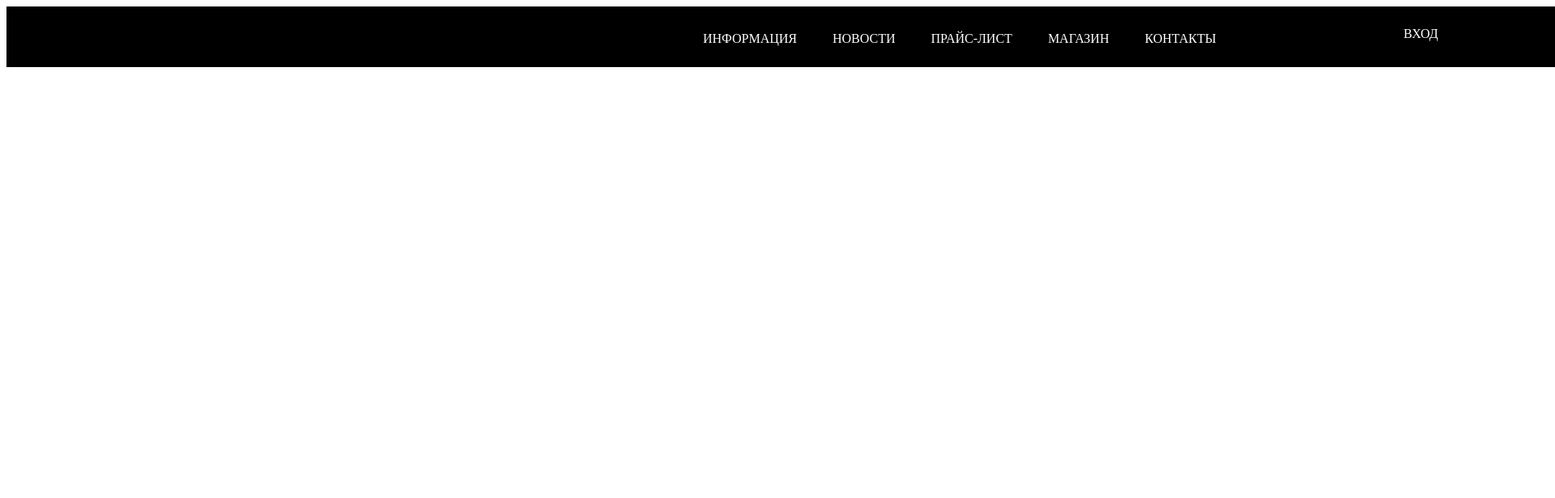
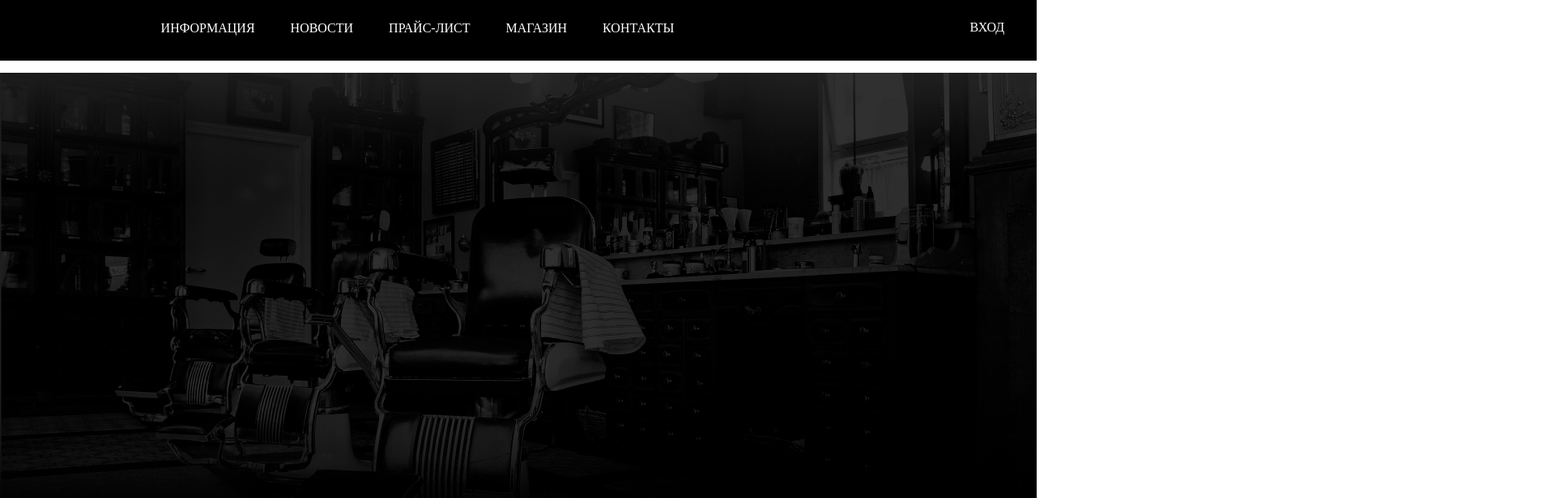
Before and after one commit to Ilya-Kuzznetsov/292029-barbershop, a plain HTML site: page index.html in a window 1280 px wide. Shown: the top 616 px of the page at 81% size, 1920 px wide, since content can reach past the window. Drawn offline with Linux system fonts and the light colour scheme.

Commit message:
Бэкграунд + шапка (съезжает бэкграунд)

```diff
--- a/css/style.css
+++ b/css/style.css
@@ -1,20 +1,35 @@
 body{
-    width: 2560px;
+    position: relative;
+    width: 100%;
     height: 1756px;
+    text-align: center;
+    margin: 0;
+
 }
+main{
+    background-image: url("../img/123.jpg");
+    background-repeat: no-repeat;
+    background-size: 100%;
+    background-position: 0 8%;
+    width: 100%;
+    height: 100%;
+
+}
+
 .page-header{ /* Стили для хэдера*/
     position: relative;
-    display: block;
+    width: 100%;
     background-color: #000000;
     color: white;
     height: 75px;
-
 }
-ul{
-    display: block;
-    position: absolute;
-    top: 15px;
-    left: 820px;
+.menu{
+    display: inline-block;
+    position: relative;
+    text-align: center;
+    vertical-align: middle;
+    top: 10px;
+    right: 100px;
 }
 li{
     display: inline-block;
@@ -23,16 +38,17 @@ li{
     font-size: 16px;
     font-family: bold;
 }
+.login{
+    display: inline-block;
+    position: relative;
+    text-align: center;
+    top: 10px;
+    left: 220px;
+    width: 45px;
+    height: 16px;
+}
 .menu-links{
     color: white;
     text-decoration: none;
     font-family: PT Sans Narrow;
-
 }
-.login{
-    position: absolute;
-    top: 25px;
-    right: 790px;
-    width: 45px;
-    height: 16px;
-}
--- a/index.html
+++ b/index.html
@@ -6,9 +6,10 @@
     <title>HTML Academy: Барбершоп</title>
   </head>
   <body>
+    <main>
     <header class="page-header">
       <nav class="main-menu">
-        <ul>
+        <ul class="menu">
           <li><a class="menu-links" href="#">ИНФОРМАЦИЯ</a></li>
           <li><a class="menu-links" href="#">НОВОСТИ</a></li>
           <li><a class="menu-links" href="#">ПРАЙС-ЛИСТ</a></li>
@@ -21,7 +22,10 @@
         </div>
     </nav>
     </header>
+    <div class="main-field">
 
 
+    </div>
+    </main>
   </body>
 </html>
```
Also changed, not shown: img/123.jpg (added), img/back.png (added).
